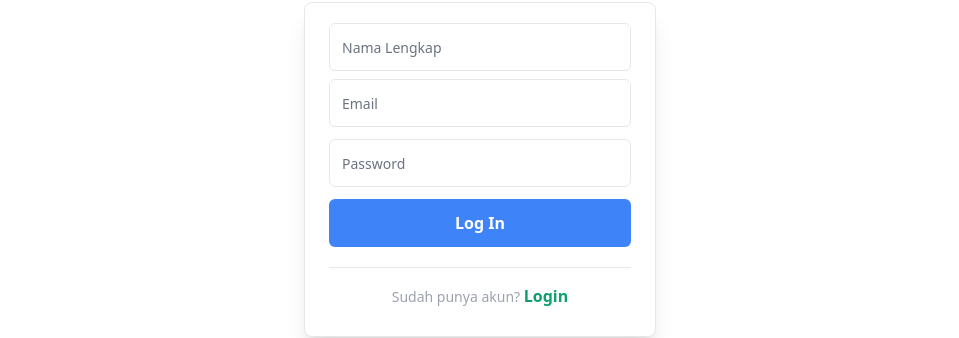
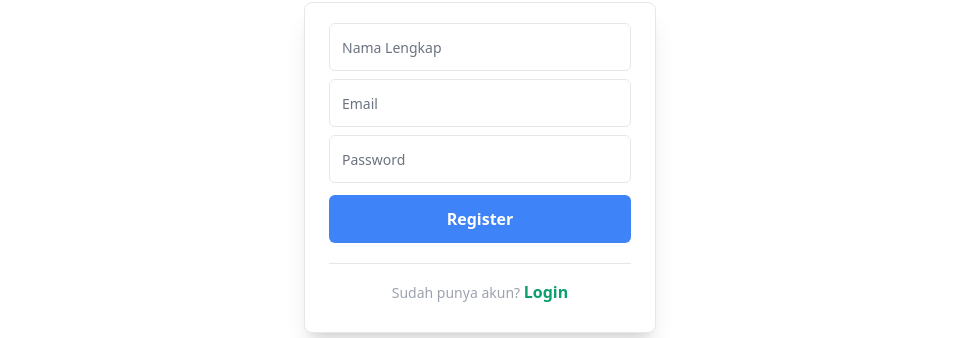
Before and after one commit to adamrayw/Wartegku, a React (Create React App) app: page /register in a window 1280 px wide. Shown: the part 153-491 px from the top of the page, without its empty margins (160-1119 px from the left). Built offline with nearby package versions, Linux system fonts and the light colour scheme.

Commit message:
Add loading when button register clicked

```diff
--- a/src/pages/auth/Register.jsx
+++ b/src/pages/auth/Register.jsx
@@ -12,10 +12,12 @@ export default function Register() {
         password: '',
     })
 
+    const [loading, setLoading] = useState(false)
     const [errorMsg, setErrorMsg] = useState([])
 
     const handleRegister = async (e) => {
         e.preventDefault()
+        setLoading(true)
 
         const data = {
             name: registerInput.name,
@@ -36,11 +38,13 @@ export default function Register() {
                 pauseOnHover: false,
                 draggable: false,
             });
+            setLoading(false)
             if (response.status === 200) {
                 window.location.href = '/'
             }
         } catch (error) {
             setErrorMsg(error.response.data.message)
+            setLoading(false)
         }
 
         console.log(data)
@@ -70,7 +74,7 @@ export default function Register() {
                                 })}
                             />
                             <Validation error={errorMsg.email} />
-                            <input type="password" value={registerInput.password} className={`block w-full h-12 mt-3 text-sm ${errorMsg.password ? 'border-2 border-red-500' : 'border border-gray-200'} rounded-md ring-gray-300 ring-opacity-50 focus:outline-none focus:bg-white focus:border-blue-500" placeholder="Password" autoComplete="current-password`}
+                            <input type="password" value={registerInput.password} className={`block w-full h-12 mt-2 text-sm ${errorMsg.password ? 'border-2 border-red-500' : 'border border-gray-200'} rounded-md ring-gray-300 ring-opacity-50 focus:outline-none focus:bg-white focus:border-blue-500" placeholder="Password" autoComplete="current-password`}
                                 placeholder="Password"
                                 onChange={((e) => {
                                     setRegisterInput({ ...registerInput, password: e.target.value });
@@ -78,7 +82,21 @@ export default function Register() {
                                 })}
                             />
                             <Validation error={errorMsg.password} />
-                            <button className="w-full h-12 px-4 py-2 mt-3 text-base font-bold text-white bg-blue-500 rounded-md hover:bg-blue-600">Log In</button>
+                            <button className="w-full h-12 px-4 py-2 mt-3 text-base font-bold text-white bg-blue-500 rounded-md hover:bg-blue-600">
+                                {
+                                    loading ? (
+                                        <>
+                                            <svg role="status" className="inline mr-2 w-4 h-4 text-gray-200 animate-spin dark:text-gray-600 fill-gray-600 dark:fill-gray-300" viewBox="0 0 100 101" fill="none" xmlns="http://www.w3.org/2000/svg">
+                                                <path d="M100 50.5908C100 78.2051 77.6142 100.591 50 100.591C22.3858 100.591 0 78.2051 0 50.5908C0 22.9766 22.3858 0.59082 50 0.59082C77.6142 0.59082 100 22.9766 100 50.5908ZM9.08144 50.5908C9.08144 73.1895 27.4013 91.5094 50 91.5094C72.5987 91.5094 90.9186 73.1895 90.9186 50.5908C90.9186 27.9921 72.5987 9.67226 50 9.67226C27.4013 9.67226 9.08144 27.9921 9.08144 50.5908Z" fill="currentColor" />
+                                                <path d="M93.9676 39.0409C96.393 38.4038 97.8624 35.9116 97.0079 33.5539C95.2932 28.8227 92.871 24.3692 89.8167 20.348C85.8452 15.1192 80.8826 10.7238 75.2124 7.41289C69.5422 4.10194 63.2754 1.94025 56.7698 1.05124C51.7666 0.367541 46.6976 0.446843 41.7345 1.27873C39.2613 1.69328 37.813 4.19778 38.4501 6.62326C39.0873 9.04874 41.5694 10.4717 44.0505 10.1071C47.8511 9.54855 51.7191 9.52689 55.5402 10.0491C60.8642 10.7766 65.9928 12.5457 70.6331 15.2552C75.2735 17.9648 79.3347 21.5619 82.5849 25.841C84.9175 28.9121 86.7997 32.2913 88.1811 35.8758C89.083 38.2158 91.5421 39.6781 93.9676 39.0409Z" fill="currentFill" />
+                                            </svg>
+                                            Mohon Tunggu...
+                                        </>
+                                    ) : (
+                                        'Register'
+                                    )
+                                }
+                            </button>
                             <div className="mt-5"><hr /></div>
 
                             <div className="my-4 text-center">
```
